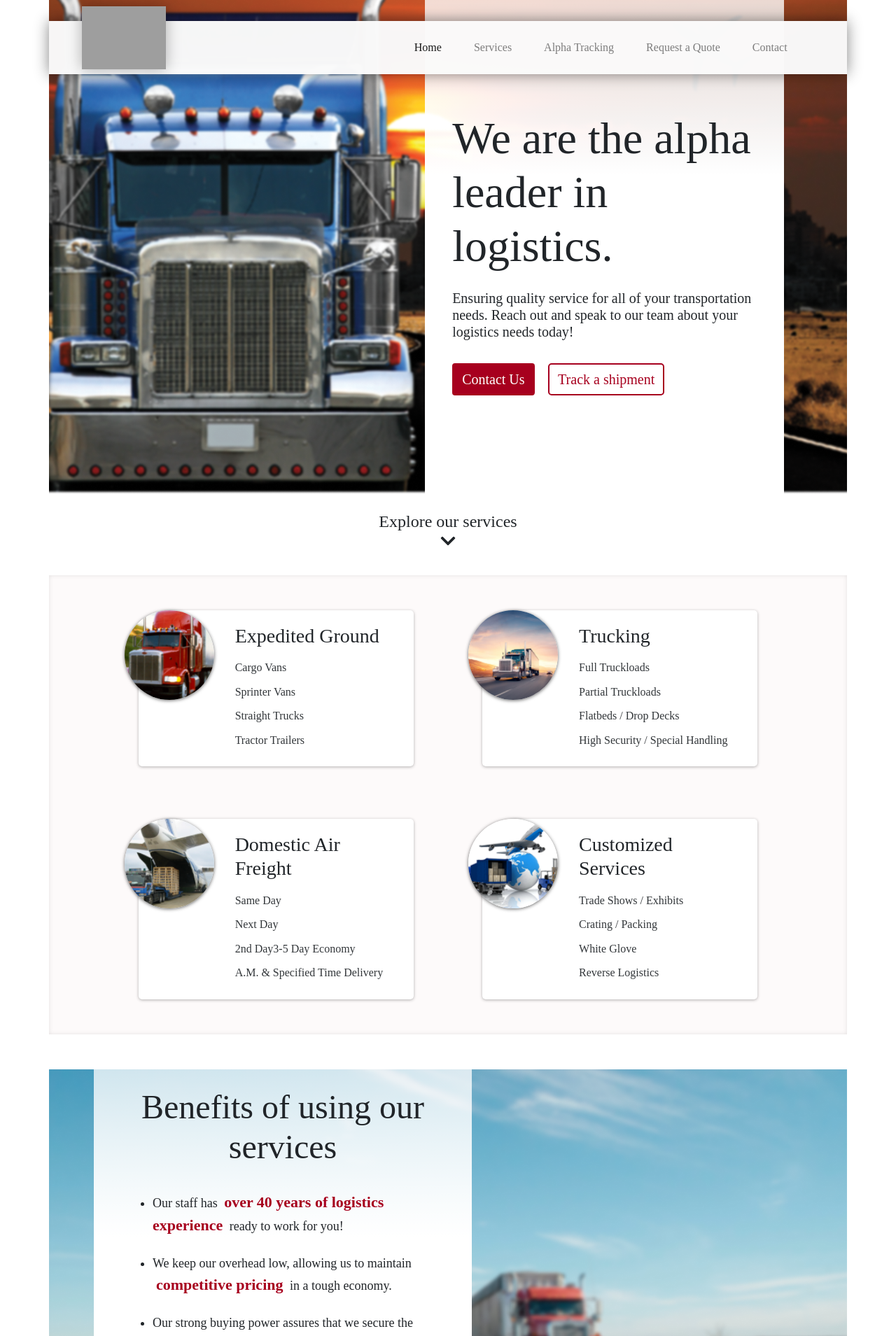
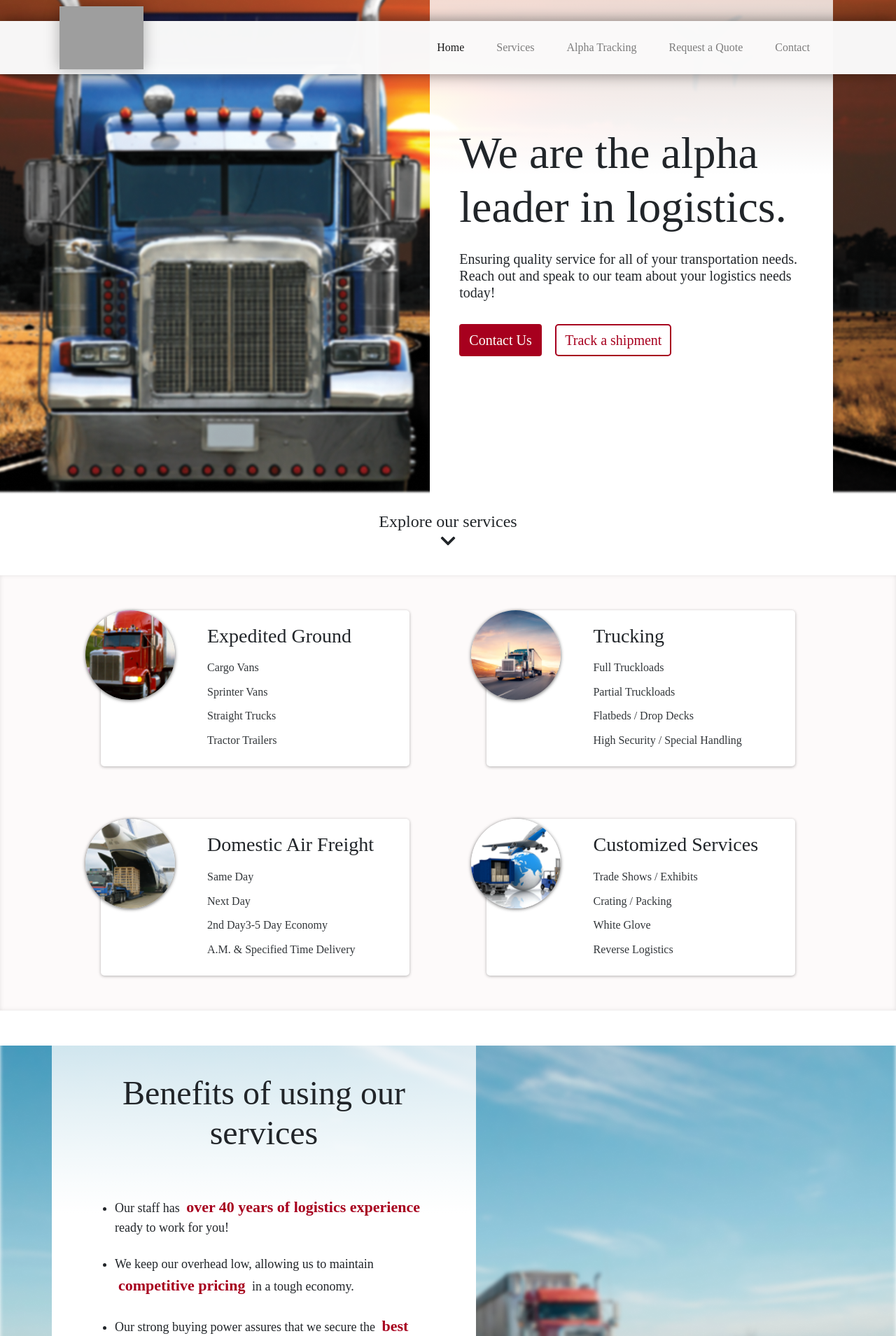
Before and after one commit to jbwierzbicki/New-RagingWolfWebsite, a PHP site: page / in a window 1280 px wide. Shown: the top 1909 px of the page at 70% size. Run offline with PHP 8.4, Linux system fonts and the light colour scheme; style sheets or scripts are compiled from the project's sources; some libraries are stand-ins or nearby versions; some web fonts are replaced; grey boxes are pictures that could not be loaded.

Commit message:
added full screen width support

```diff
--- a/index.html
+++ b/index.html
@@ -19,7 +19,7 @@
 </head>
 
 <body data-title="index">
-    <div class="container body-container">
+    <div class="container-fluid body-container">
         <nav class="navbar navbar-expand-lg navbar-light static-top custom-navbar">
             <div class="container">
                 <a class="navbar-brand" href="index.html"> <img class="" src="images/RW-logo3.svg"> </a>
```
Also changed, not shown: bootstrap_theme/custom.scss (+9 -0 lines), 1 other file.
